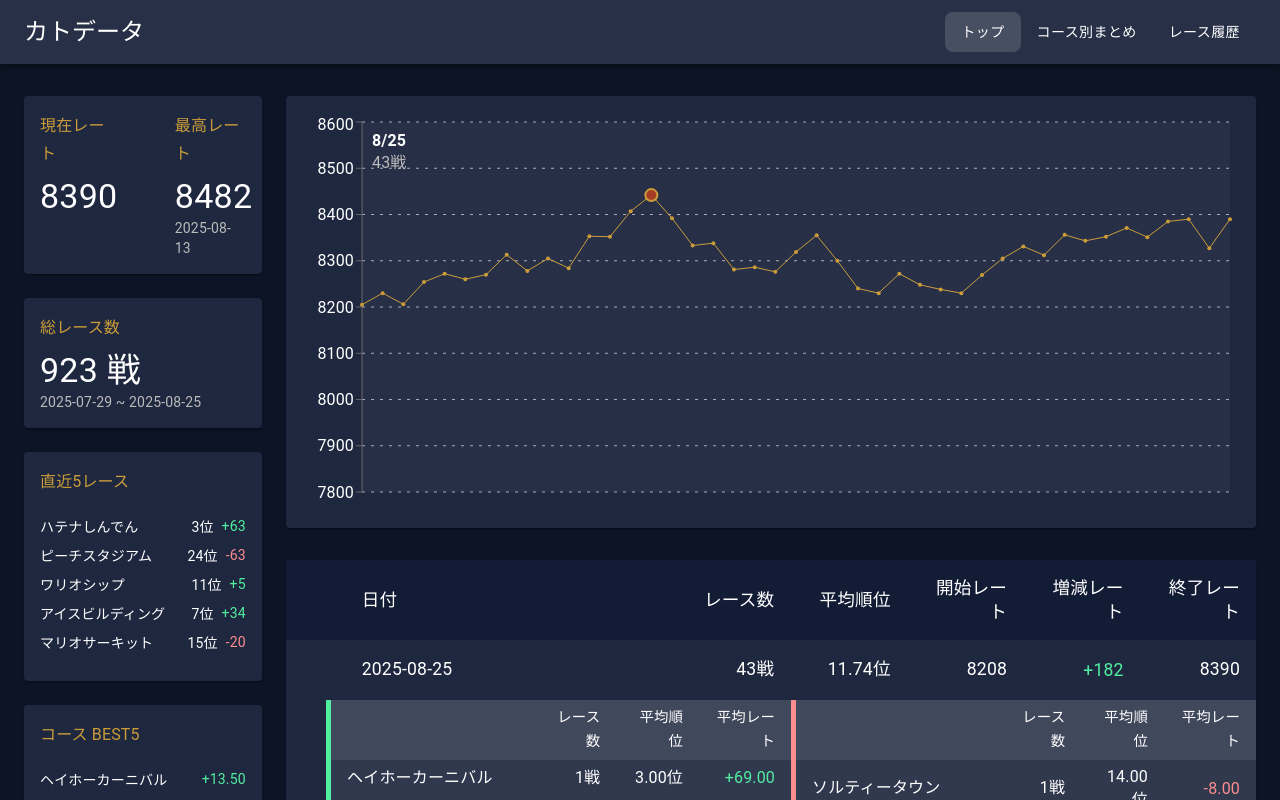
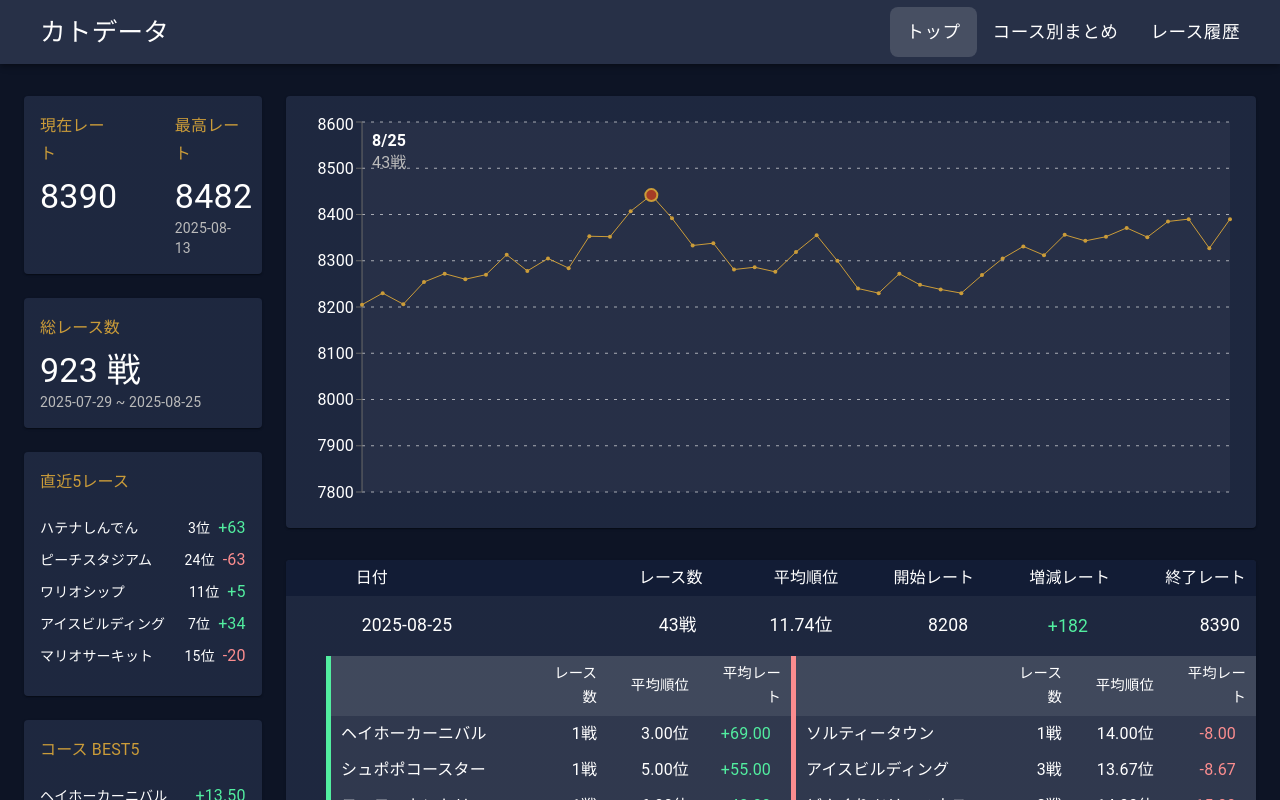
Before and after one commit to katodata817/katodata, a React (Vite) app: page / in a window 1280 px wide. Shown: the top 800 px of the page. Built offline with nearby package versions, Linux system fonts and the light colour scheme; some icons are missing.

Commit message:
fix sp style / topPage

```diff
--- a/src/components/Header.jsx
+++ b/src/components/Header.jsx
@@ -5,8 +5,11 @@ import { AppBar, Toolbar, Typography, Button, Box } from "@mui/material";
 
 // アクティブな時と、通常時のスタイルを共通化
 const navButtonSx = {
-  py: 1,
-  px: 2,
+  padding: { xs: "12px 2px", sm: "10px 16px" },
+  fontSize: { xs: "0.8rem", sm: "1.0rem", md: "1.1rem" },
+  //   fontSize: "1.0rem",
+  //   py: 1,
+  //   px: 2,
   borderRadius: 2,
   color: "inherit",
   fontWeight: "normal",
@@ -26,10 +29,11 @@ const Header = () => {
     <AppBar position="sticky">
       <Toolbar>
         <Typography
-          variant="h5"
           component={RouterNavLink}
           to="/"
           sx={{
+            padding: { xs: "12px 2px", sm: "10px 16px" },
+            fontSize: { xs: "1.2rem", sm: "1.0rem", md: "1.6rem" },
             flexGrow: 1,
             color: "inherit", // 親の色を継承
             textDecoration: "none", // リンクの下線を消す
@@ -38,16 +42,10 @@ const Header = () => {
           カトデータ
         </Typography>
         <Box>
-          <Button
-            variant="h5"
-            component={RouterNavLink}
-            to="/"
-            sx={navButtonSx}
-          >
+          <Button component={RouterNavLink} to="/" sx={navButtonSx}>
             トップ
           </Button>
           <Button
-            variant="h5"
             component={RouterNavLink}
             to="/summary/course"
             sx={navButtonSx}
@@ -55,7 +53,6 @@ const Header = () => {
             コース別まとめ
           </Button>
           <Button
-            variant="h5"
             component={RouterNavLink}
             to="/summary/daily"
             sx={navButtonSx}
--- a/src/components/RateChange.jsx
+++ b/src/components/RateChange.jsx
@@ -1,32 +1,34 @@
-import React from 'react';
-import { Typography } from '@mui/material';
+import React from "react";
+import { Typography } from "@mui/material";
 
-const RateChange = ({ value, size, weight, isFixed = true }) => {
+const RateChange = ({ value, sx = {}, isFixed = true }) => {
   if (value === null || value === undefined || value === 0) {
     // 0の場合は色を付けずに表示
     return (
-      <Typography component="span"
-	  	   sx={{fontSize:size,fontWeight: weight}}
-	//   variant="body2"
-		//   sx={{  }}
-	  >
+      <Typography
+        component="span"
+        sx={sx}
+        //   variant="body2"
+        //   sx={{  }}
+      >
         {isFixed ? value.toFixed(2) : value}
       </Typography>
     );
   }
 
   const isPositive = value > 0;
-  const color = isPositive ? 'success.secondary' : 'error.secondary';
+  const color = isPositive ? "success.secondary" : "error.secondary";
 
   const displayValue = isFixed ? value.toFixed(2) : value;
-  const formattedValue = `${isPositive ? '+' : ''}${displayValue}`;
+  const formattedValue = `${isPositive ? "+" : ""}${displayValue}`;
 
   return (
     <Typography
       component="span"
-    //   variant="body2"
-    //   sx={{ color, fontWeight: 'bold' }}
-	   sx={{ color, fontSize:size, fontWeight: weight}}
+      //   variant="body2"
+      //   sx={{ color, fontWeight: 'bold' }}
+      sx={{ color, ...sx }}
+      //   sx={{ color }}
     >
       {formattedValue}
     </Typography>
--- a/src/layouts/DashboardLayout.jsx
+++ b/src/layouts/DashboardLayout.jsx
@@ -113,7 +113,7 @@ const DashboardLayout = () => {
       <Grid size={{ xs: 12, md: 2.5 }}>
         <Grid container spacing={3} direction="column">
           {/* ↓↓↓【変更点1】現在/最高レートを1枚に統合 ↓↓↓ */}
-          <Grid sx={{ display: { xs: "none", sm: "block" } }}>
+          <Grid sx={{ display: { xs: "none", md: "block" } }}>
             <Paper sx={{ p: 2, height: "100%" }}>
               <Box
                 sx={{
@@ -166,7 +166,7 @@ const DashboardLayout = () => {
             </Paper>
           </Grid>
 
-          <Grid sx={{ display: { xs: "none", sm: "block" } }}>
+          <Grid sx={{ display: { xs: "none", md: "block" } }}>
             <SummaryCard
               title="総レース数"
               value={`${raceData.length} 戦`}
@@ -176,7 +176,7 @@ const DashboardLayout = () => {
             />
           </Grid>
 
-          <Grid sx={{ display: { xs: "none", sm: "block" } }}>
+          <Grid sx={{ display: { xs: "none", md: "block" } }}>
             <Paper sx={{ p: 2 }}>
               <ListCardHeader title="直近5レース" to="/summary/daily" />
               <List dense>
@@ -211,7 +211,7 @@ const DashboardLayout = () => {
             </Paper>
           </Grid>
 
-          <Grid sx={{ display: { xs: "none", sm: "block" } }}>
+          <Grid sx={{ display: { xs: "none", md: "block" } }}>
             <Paper sx={{ p: 2 }}>
               <ListCardHeader title="コース BEST5" to="/summary/course" />
               <List dense>
@@ -231,7 +231,7 @@ const DashboardLayout = () => {
             </Paper>
           </Grid>
 
-          <Grid sx={{ display: { xs: "none", sm: "block" } }}>
+          <Grid sx={{ display: { xs: "none", md: "block" } }}>
             <Paper sx={{ p: 2 }}>
               <ListCardHeader
                 title="コース WORST5"
--- a/src/pages/TopPage.jsx
+++ b/src/pages/TopPage.jsx
@@ -12,6 +12,7 @@ import {
   Paper,
   Collapse,
   IconButton,
+  useTheme,
 } from "@mui/material";
 import KeyboardArrowDownIcon from "@mui/icons-material/KeyboardArrowDown";
 import KeyboardArrowUpIcon from "@mui/icons-material/KeyboardArrowUp";
@@ -22,7 +23,19 @@ import raceData from "../dummyRaces.json";
 import { summarizeByDate } from "../utils/utils"; // ← 新しい関数をインポート
 import { summarizeByCourse } from "../utils/utils";
 import StyledTable from "../components/StyledTable";
-import { useTheme } from "@mui/material/styles";
+
+const largeSx = {
+  padding: { xs: "12px 2px", sm: "16px 16px" },
+  fontSize: { xs: "0.8rem", sm: "1.0rem", md: "1.1rem" },
+};
+const mediumSx = {
+  padding: { xs: "6px 6px", sm: "6px 10px" },
+  fontSize: { xs: "0.8rem", sm: "0.9rem", md: "1.0rem" },
+};
+const smallSx = {
+  padding: { xs: "6px 10px", sm: "6px 10px" },
+  fontSize: { xs: "0.6rem", sm: "0.8rem", md: "0.9rem" },
+};
 
 const CourseResultTable = ({ courses }) => {
   const theme = useTheme();
@@ -39,20 +52,20 @@ const CourseResultTable = ({ courses }) => {
         <Table size="small">
           <colgroup>
             <col style={{ width: "auto" }} />
-            <col style={{ width: "18%" }} />
-            <col style={{ width: "18%" }} />
+            <col style={{ width: "16%" }} />
+            <col style={{ width: "20%" }} />
             <col style={{ width: "20%" }} />
           </colgroup>
           <TableHead>
             <TableRow style={{ backgroundColor: theme.palette.action.hover }}>
               <TableCell></TableCell>
-              <TableCell sx={{ fontSize: "0.9rem" }} align="right">
+              <TableCell sx={smallSx} align="right">
                 レース数
               </TableCell>
-              <TableCell sx={{ fontSize: "0.9rem" }} align="right">
+              <TableCell sx={smallSx} align="right">
                 平均順位
               </TableCell>
-              <TableCell sx={{ fontSize: "0.9rem" }} align="right">
+              <TableCell sx={smallSx} align="right">
                 平均レート
               </TableCell>
             </TableRow>
@@ -60,20 +73,15 @@ const CourseResultTable = ({ courses }) => {
           <TableBody>
             {courses.map((course) => (
               <TableRow key={course.courseName} hover>
-                <TableCell sx={{ fontSize: "1.0rem" }}>
-                  {course.courseName}
-                </TableCell>
-                <TableCell align="right" sx={{ fontSize: "1.0rem" }}>
+                <TableCell sx={mediumSx}>{course.courseName}</TableCell>
+                <TableCell align="right" sx={mediumSx}>
                   {course.all.raceCount}戦
                 </TableCell>
-                <TableCell align="right" sx={{ fontSize: "1.0rem" }}>
+                <TableCell align="right" sx={mediumSx}>
                   {course.all.avgRank.toFixed(2)}位
                 </TableCell>
-                <TableCell align="right">
-                  <RateChange
-                    value={course.all.avgRateChange}
-                    size={"1.0rem"}
-                  />
+                <TableCell sx={mediumSx} align="right">
+                  <RateChange value={course.all.avgRateChange} sx={mediumSx} />
                 </TableCell>
               </TableRow>
             ))}
@@ -110,20 +118,20 @@ function DailyRow({ day, isOpen, onToggle }) {
             {isOpen ? <KeyboardArrowUpIcon /> : <KeyboardArrowDownIcon />}
           </IconButton>
         </TableCell>
-        <TableCell sx={{ fontSize: "1.1rem" }}>{day.date}</TableCell>
-        <TableCell align="right" sx={{ fontSize: "1.1rem" }}>
+        <TableCell sx={largeSx}>{day.date}</TableCell>
+        <TableCell align="right" sx={largeSx}>
           {day.raceCount}戦
         </TableCell>
-        <TableCell align="right" sx={{ fontSize: "1.1rem" }}>
+        <TableCell align="right" sx={largeSx}>
           {day.avgRank.toFixed(2)}位
         </TableCell>
-        <TableCell align="right" sx={{ fontSize: "1.1rem" }}>
+        <TableCell align="right" sx={largeSx}>
           {day.startRate}
         </TableCell>
         <TableCell align="right">
-          <RateChange value={day.rateChange} isFixed={false} size={"1.1rem"} />
+          <RateChange value={day.rateChange} isFixed={false} sx={largeSx} />
         </TableCell>
-        <TableCell align="right" sx={{ fontSize: "1.1rem" }}>
+        <TableCell align="right" sx={largeSx}>
           {day.endRate}
         </TableCell>
       </TableRow>
@@ -170,6 +178,7 @@ const TopPage = () => {
     // ページを開いた時の初期値として、最新の日付（配列の最初の要素）を設定
     dailySummary.length > 0 ? dailySummary[0].date : null
   );
+
   // 開閉ボタンが押された時の処理
   const handleToggleRow = (date) => {
     // 今開いている行を、もう一度クリックしたら閉じる。違う行なら、そっちを開く。
@@ -191,34 +200,35 @@ const TopPage = () => {
   return (
     <Box>
       <RateChart races={chartData} />
+
       <TableContainer component={Paper} sx={{ padding: 0 }}>
         <StyledTable aria-label="日別戦績テーブル">
           <colgroup>
             <col style={{ width: "5%" }} />
             <col style={{ width: "auto" }} />
-            <col style={{ width: "12%" }} />
-            <col style={{ width: "12%" }} />
-            <col style={{ width: "12%" }} />
-            <col style={{ width: "12%" }} />
-            <col style={{ width: "12%" }} />
+            <col style={{ width: "14%" }} />
+            <col style={{ width: "14%" }} />
+            <col style={{ width: "14%" }} />
+            <col style={{ width: "14%" }} />
+            <col style={{ width: "14%" }} />
           </colgroup>
           <TableHead>
             <TableRow sx={{ backgroundColor: "background.paper" }}>
               <TableCell />
-              <TableCell sx={{ fontSize: "1.1rem" }}>日付</TableCell>
-              <TableCell sx={{ fontSize: "1.1rem" }} align="right">
+              <TableCell sx={mediumSx}>日付</TableCell>
+              <TableCell sx={mediumSx} align="right">
                 レース数
               </TableCell>
-              <TableCell sx={{ fontSize: "1.1rem" }} align="right">
+              <TableCell sx={mediumSx} align="right">
                 平均順位
               </TableCell>
-              <TableCell sx={{ fontSize: "1.1rem" }} align="right">
+              <TableCell sx={mediumSx} align="right">
                 開始レート
               </TableCell>
-              <TableCell sx={{ fontSize: "1.1rem" }} align="right">
+              <TableCell sx={mediumSx} align="right">
                 増減レート
               </TableCell>
-              <TableCell sx={{ fontSize: "1.1rem" }} align="right">
+              <TableCell sx={mediumSx} align="right">
                 終了レート
               </TableCell>
             </TableRow>
```
